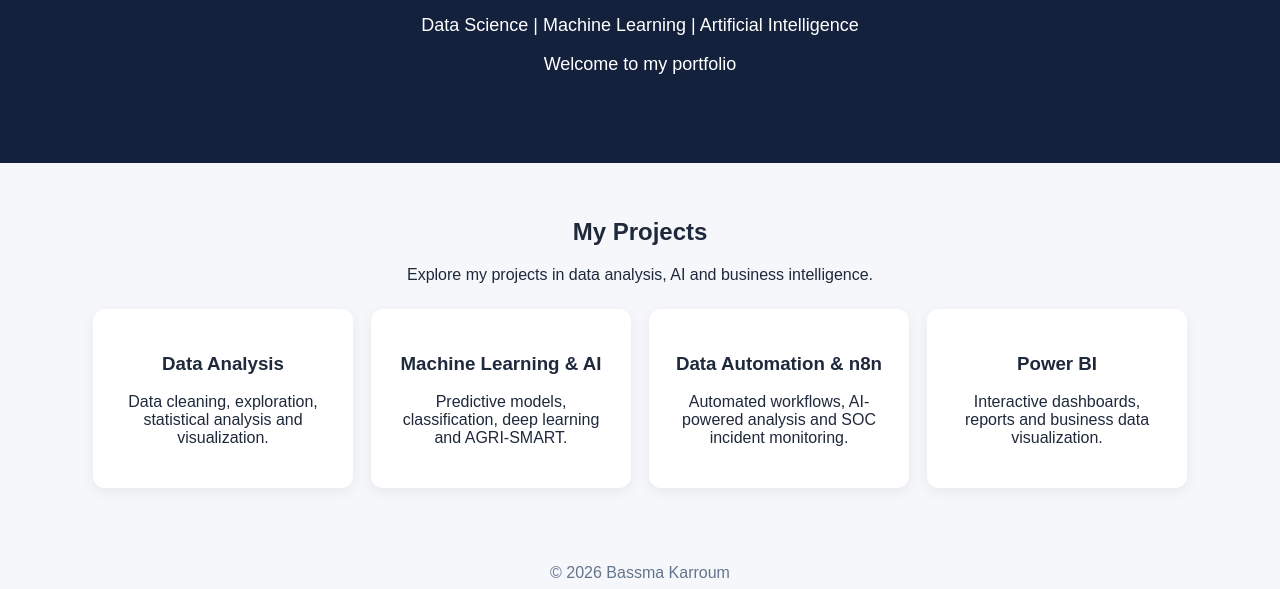
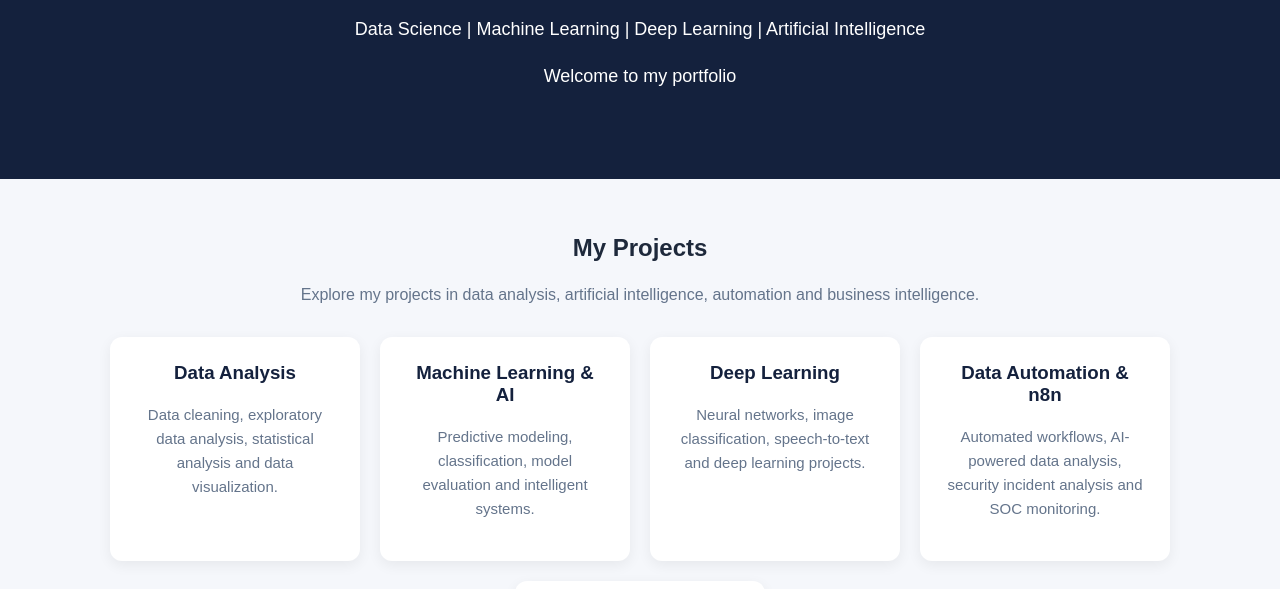
Before and after one commit to karroumbassma/bassma-karroum---portfolio, a plain HTML site: page index.html in a window 1280 px wide. Shown: the part 167-756 px from the top of the page. Drawn offline with Linux system fonts and the light colour scheme.

Commit message:
Update index.html

```diff
--- a/index.html
+++ b/index.html
@@ -4,9 +4,14 @@
 <head>
   <meta charset="UTF-8">
   <meta name="viewport" content="width=device-width, initial-scale=1.0">
+
   <title>Bassma Karroum | Data & AI Portfolio</title>
 
   <style>
+    * {
+      box-sizing: border-box;
+    }
+
     body {
       margin: 0;
       font-family: Arial, sans-serif;
@@ -28,36 +33,71 @@
 
     header p {
       font-size: 18px;
+      line-height: 1.6;
     }
 
     main {
       padding: 35px 20px;
     }
 
+    main > p {
+      color: #64748b;
+      line-height: 1.6;
+    }
+
     .projects {
       display: flex;
       flex-wrap: wrap;
       justify-content: center;
-      gap: 18px;
-      margin-top: 25px;
+      gap: 20px;
+      max-width: 1100px;
+      margin: 30px auto;
     }
 
     .card {
       background: white;
       padding: 25px;
       border-radius: 12px;
-      width: 210px;
+      width: 250px;
       box-shadow: 0 4px 14px #00000010;
-      transition: transform 0.2s;
+      transition: transform 0.2s, box-shadow 0.2s;
     }
 
     .card:hover {
       transform: translateY(-5px);
+      box-shadow: 0 8px 20px #00000015;
+    }
+
+    .card h3 {
+      color: #14213d;
+      margin-top: 0;
+    }
+
+    .card p {
+      color: #64748b;
+      line-height: 1.6;
+      font-size: 15px;
     }
 
     footer {
       padding: 25px;
       color: #64748b;
+      font-size: 14px;
+    }
+
+    @media (max-width: 600px) {
+      h1 {
+        font-size: 32px;
+      }
+
+      header {
+        padding: 50px 15px;
+      }
+
+      .card {
+        width: 100%;
+        max-width: 350px;
+      }
     }
   </style>
 </head>
@@ -66,41 +106,74 @@
 
   <header>
     <h1>Bassma Karroum</h1>
-    <p>Data Science | Machine Learning | Artificial Intelligence</p>
+
+    <p>
+      Data Science | Machine Learning | Deep Learning | Artificial Intelligence
+    </p>
+
     <p>Welcome to my portfolio</p>
   </header>
 
   <main>
     <h2>My Projects</h2>
-    <p>Explore my projects in data analysis, AI and business intelligence.</p>
+
+    <p>
+      Explore my projects in data analysis, artificial intelligence,
+      automation and business intelligence.
+    </p>
 
     <div class="projects">
 
+      <!-- Data Analysis -->
       <div class="card">
         <h3>Data Analysis</h3>
-        <p>Data cleaning, exploration, statistical analysis and visualization.</p>
+        <p>
+          Data cleaning, exploratory data analysis,
+          statistical analysis and data visualization.
+        </p>
       </div>
 
+      <!-- Machine Learning & AI -->
       <div class="card">
         <h3>Machine Learning & AI</h3>
-        <p>Predictive models, classification, deep learning and AGRI-SMART.</p>
+        <p>
+          Predictive modeling, classification,
+          model evaluation and intelligent systems.
+        </p>
       </div>
 
+      <!-- Deep Learning -->
+      <div class="card">
+        <h3>Deep Learning</h3>
+        <p>
+          Neural networks, image classification,
+          speech-to-text and deep learning projects.
+        </p>
+      </div>
+
+      <!-- Data Automation & n8n -->
       <div class="card">
         <h3>Data Automation & n8n</h3>
-        <p>Automated workflows, AI-powered analysis and SOC incident monitoring.</p>
+        <p>
+          Automated workflows, AI-powered data analysis,
+          security incident analysis and SOC monitoring.
+        </p>
       </div>
 
+      <!-- Power BI -->
       <div class="card">
         <h3>Power BI</h3>
-        <p>Interactive dashboards, reports and business data visualization.</p>
+        <p>
+          Interactive dashboards, reports,
+          business intelligence and data visualization.
+        </p>
       </div>
 
     </div>
   </main>
 
   <footer>
-    <p>© 2026 Bassma Karroum</p>
+    <p>© 2026 Bassma Karroum | Data & AI Portfolio</p>
   </footer>
 
 </body>
```
